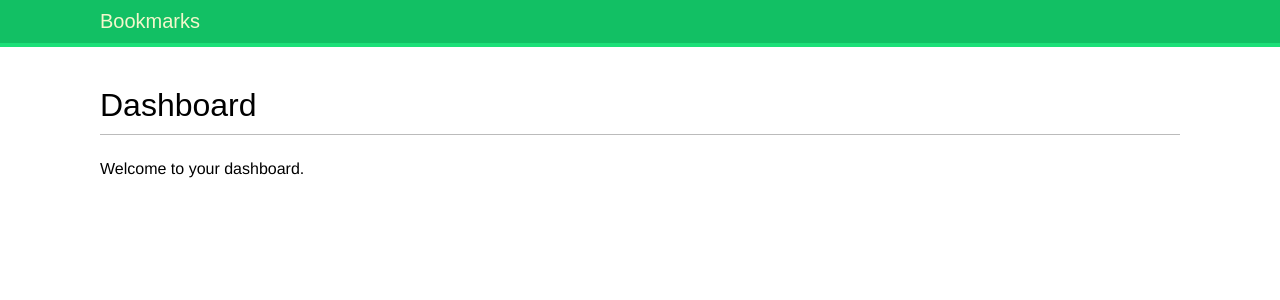
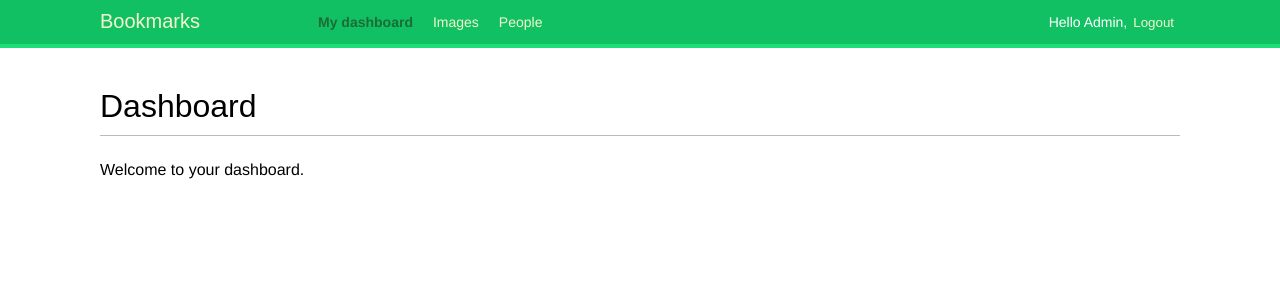
Before and after one commit to DoriDoro/django-bookmarks-social-media, a Django app: page /account/ in a window 1280 px wide. Shown: the top 300 px of the page. Run offline with Django 5.2, Linux system fonts and the light colour scheme; a user stored in the database is signed in; some web fonts are replaced.

Commit message:
Chpt-4 - Django build-in authentication views - logout

```diff
--- a/account/urls.py
+++ b/account/urls.py
@@ -7,7 +7,14 @@ app_name = "account"
 
 urlpatterns = [
     path("", views.dashboard, name="dashboard"),
-    # path("login/", views.user_login, name="login"),
-    path("login/", auth_views.LoginView.as_view(), name="login"),
-    path("logout/", auth_views.LogoutView.as_view(), name="logout"),
+    path(
+        "login/",
+        auth_views.LoginView.as_view(),
+        name="login",
+    ),
+    path(
+        "logout/",
+        auth_views.LogoutView.as_view(),
+        name="logout",
+    ),
 ]
--- a/account/views.py
+++ b/account/views.py
@@ -1,34 +1,7 @@
-from django.contrib.auth import authenticate, login
 from django.contrib.auth.decorators import login_required
-from django.http import HttpResponse
 from django.shortcuts import render
-
-from account.forms import LoginForm
 
 
 @login_required
 def dashboard(request):
     return render(request, "dashboard.html", {"section": "dashboard"})
-
-
-def user_login(request):
-    if request.method == "POST":
-        form = LoginForm(request.POST)
-        if form.is_valid():
-            cleaned_data = form.cleaned_data
-            user = authenticate(
-                request,
-                username=cleaned_data["username"],
-                password=cleaned_data["password"],
-            )
-            if user is not None:
-                if user.is_active:
-                    login(request, user)
-                    return HttpResponse("Authenticated successfully")
-                else:
-                    return HttpResponse("Disabled account")
-            else:
-                return HttpResponse("Invalid login")
-    else:
-        form = LoginForm()
-    return render(request, "login.html", {"form": form})
--- a/core/templates/base.html
+++ b/core/templates/base.html
@@ -10,7 +10,30 @@
 <body>
   <div id="header">
     <span class="logo">Bookmarks</span>
-
+      {% if request.user.is_authenticated %}
+        <ul class="menu">
+          <li {% if section == "dashboard" %}class="selected"{% endif %}>
+            <a href="{% url 'account:dashboard' %}">My dashboard</a>
+          </li>
+          <li {% if section == "images" %}class="selected"{% endif %}>
+            <a href="#">Images</a>
+          </li>
+          <li {% if section == "people" %}class="selected"{% endif %}>
+            <a href="#">People</a>
+          </li>
+        </ul>
+      {% endif %}
+    <span class="user">
+      {% if request.user.is_authenticated %}
+        Hello {{ request.user.first_name|default:request.user.username }},
+        <form action="{% url 'account:logout' %}" method="post">
+          <button type="submit">Logout</button>
+          {% csrf_token %}
+        </form>
+      {% else %}
+        <a href="{% url 'account:login' %}">Log-in</a>
+      {% endif %}
+    </span>
   </div>
 
   <div id="content">
```
Also changed, not shown: account/templates/login.html (deleted, +0 -13 lines), account/templates/registration/logged_out.html (renamed from account/templates/registration/logout.html), db.sqlite3.
